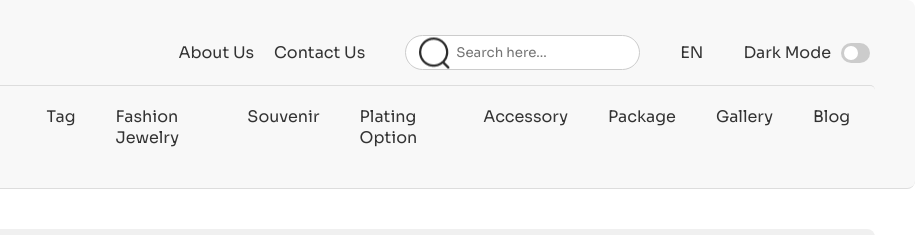
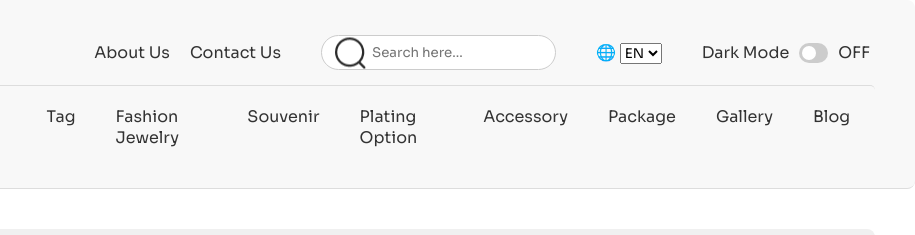
Before and after one commit to Shashank6392/JobTask, a plain HTML site: page index.html in a window 1280 px wide. Shown: the top 235 px of the page, 365-1280 px from the left. Drawn offline with Linux system fonts and the light colour scheme; files whose address does not match are found by name.

Commit message:
Update index.html

```diff
--- a/index.html
+++ b/index.html
@@ -18,14 +18,18 @@
                 <a href="#">Contact Us</a>
                 <input type="text" placeholder="Search here...">
                 <div class="language-dropdown">
-                    <a href="#">EN</a>
-                </div>
+                    <span class="globe-icon">🌐</span>
+                    <select>
+                      <option value="en">EN</option>
+                    </select>
+                 </div>
                 <div class="dark-mode-toggle">
                     <span>Dark Mode</span>
                     <label class="switch">
-                        <input type="checkbox">
-                        <span class="slider round"></span>
+                      <input type="checkbox">
+                      <span class="slider round"></span>
                     </label>
+                    <span class="toggle-text">OFF</span>
                 </div>
             </nav>
         </div>
```
